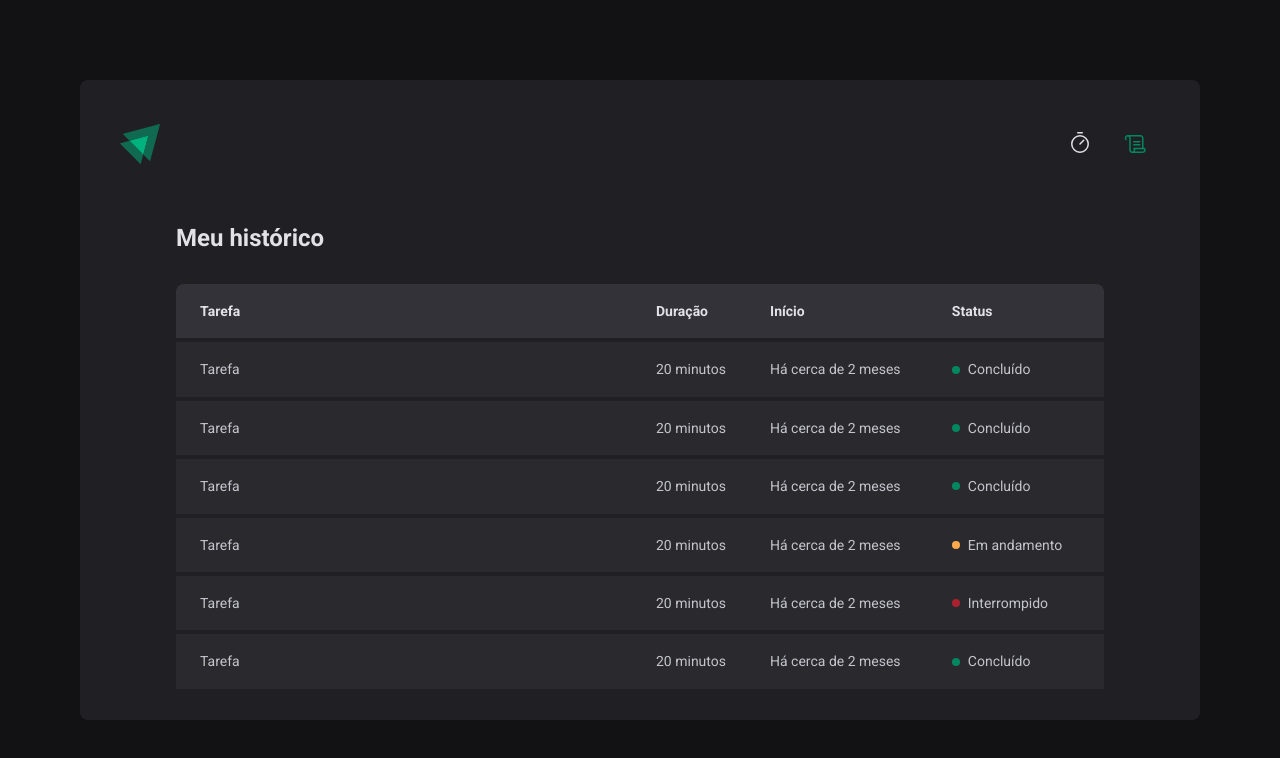
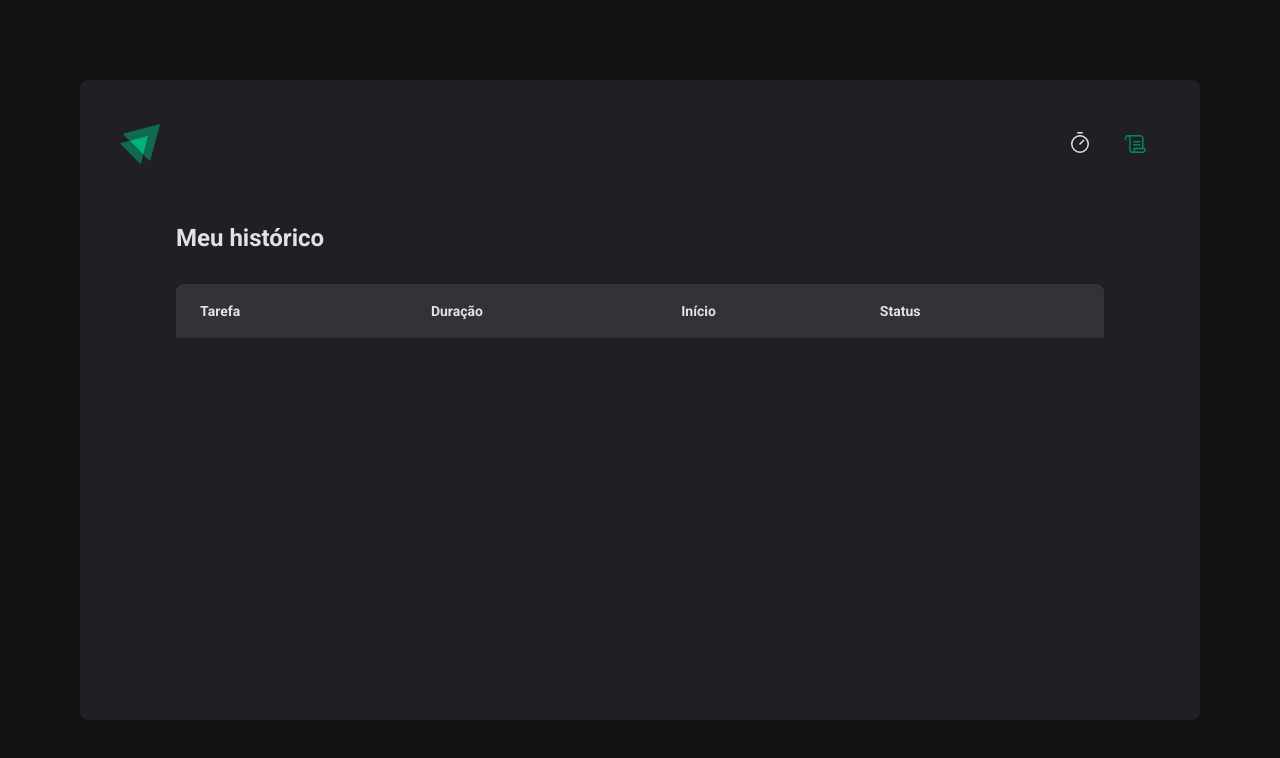
Before and after one commit to PedroHConrado/ignite-reactjs-02-timer, a React (Vite) app: page /history in a window 1280 px wide. Shown: the top 758 px of the page. Built offline with nearby package versions, Linux system fonts and the light colour scheme.

Commit message:
show cycles history

```diff
--- a/src/pages/History/index.tsx
+++ b/src/pages/History/index.tsx
@@ -1,6 +1,12 @@
+import { useContext } from 'react'
+import ptBR from 'date-fns/locale/pt-BR'
+import { formatDistanceToNow } from 'date-fns'
+import { CyclesContext } from '../../contexts/CycleContext'
 import { HistoryContainer, HistoryList, Status } from './styles'
 
 export function History() {
+  const { cycles } = useContext(CyclesContext)
+
   return (
     <HistoryContainer>
       <h1>Meu histórico</h1>
@@ -16,54 +22,31 @@
             </tr>
           </thead>
           <tbody>
-            <tr>
-              <td>Tarefa</td>
-              <td>20 minutos</td>
-              <td>Há cerca de 2 meses</td>
-              <td>
-                <Status statusColor="green">Concluído</Status>
-              </td>
-            </tr>
-            <tr>
-              <td>Tarefa</td>
-              <td>20 minutos</td>
-              <td>Há cerca de 2 meses</td>
-              <td>
-                <Status statusColor="green">Concluído</Status>
-              </td>
-            </tr>
-            <tr>
-              <td>Tarefa</td>
-              <td>20 minutos</td>
-              <td>Há cerca de 2 meses</td>
-              <td>
-                <Status statusColor="green">Concluído</Status>
-              </td>
-            </tr>
-            <tr>
-              <td>Tarefa</td>
-              <td>20 minutos</td>
-              <td>Há cerca de 2 meses</td>
-              <td>
-                <Status statusColor="yellow">Em andamento</Status>
-              </td>
-            </tr>
-            <tr>
-              <td>Tarefa</td>
-              <td>20 minutos</td>
-              <td>Há cerca de 2 meses</td>
-              <td>
-                <Status statusColor="red">Interrompido</Status>
-              </td>
-            </tr>
-            <tr>
-              <td>Tarefa</td>
-              <td>20 minutos</td>
-              <td>Há cerca de 2 meses</td>
-              <td>
-                <Status statusColor="green">Concluído</Status>
-              </td>
-            </tr>
+            {cycles.map((cycle) => {
+              return (
+                <tr key={cycle.id}>
+                  <td>{cycle.task}</td>
+                  <td>{cycle.minutesAmount} minutos</td>
+                  <td>
+                    {formatDistanceToNow(cycle.startDate, {
+                      addSuffix: true,
+                      locale: ptBR,
+                    })}
+                  </td>
+                  <td>
+                    {cycle.finishedDate && (
+                      <Status statusColor="green">Concluído</Status>
+                    )}
+                    {cycle.interruptedDate && (
+                      <Status statusColor="red">Interrompido</Status>
+                    )}
+                    {!cycle.interruptedDate && !cycle.finishedDate && (
+                      <Status statusColor="yellow">Em andamento</Status>
+                    )}
+                  </td>
+                </tr>
+              )
+            })}
           </tbody>
         </table>
       </HistoryList>
```
